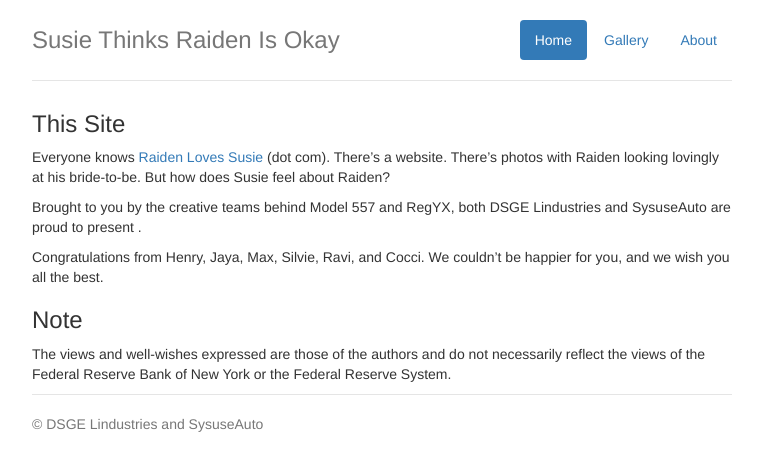
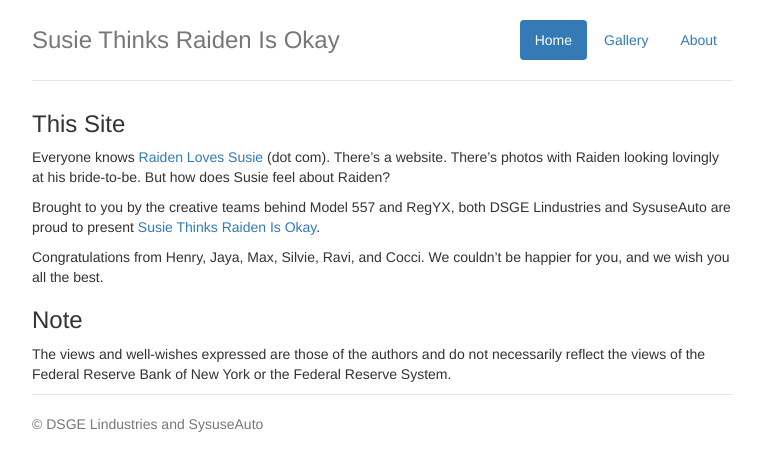
Before and after one commit to MattCocci/RaidenIsOkay, a Jekyll site: the page built from about.md, in a window 1280 px wide. Shown: the top 471 px of the page, without its empty margins (258-1020 px from the left). Built offline with Jekyll 4.4.1, drawn with Linux system fonts in a browser that asks for light colours; nearby versions of some CDN libraries; part of the change alters nothing that is shown.

Commit message:
Fix link

```diff
--- a/_config.yml
+++ b/_config.yml
@@ -15,4 +15,4 @@ markdown:       kramdown
 # My sites
 myPages:
   RaidenLovesSusie:         <a href="http://raidenlovessusie.com/" target="_blank">Raiden Loves Susie</a>
-  SusieThinksRaidenIsOKay:  <a href="http://SusieThinksRaidenIsOKay.com/" target="_blank">Susie Thinks Raiden Is Okay</a>
+  SusieThinksRaidenIsOkay:  <a href="http://SusieThinksRaidenIsOKay.com/" target="_blank">Susie Thinks Raiden Is Okay</a>
```
